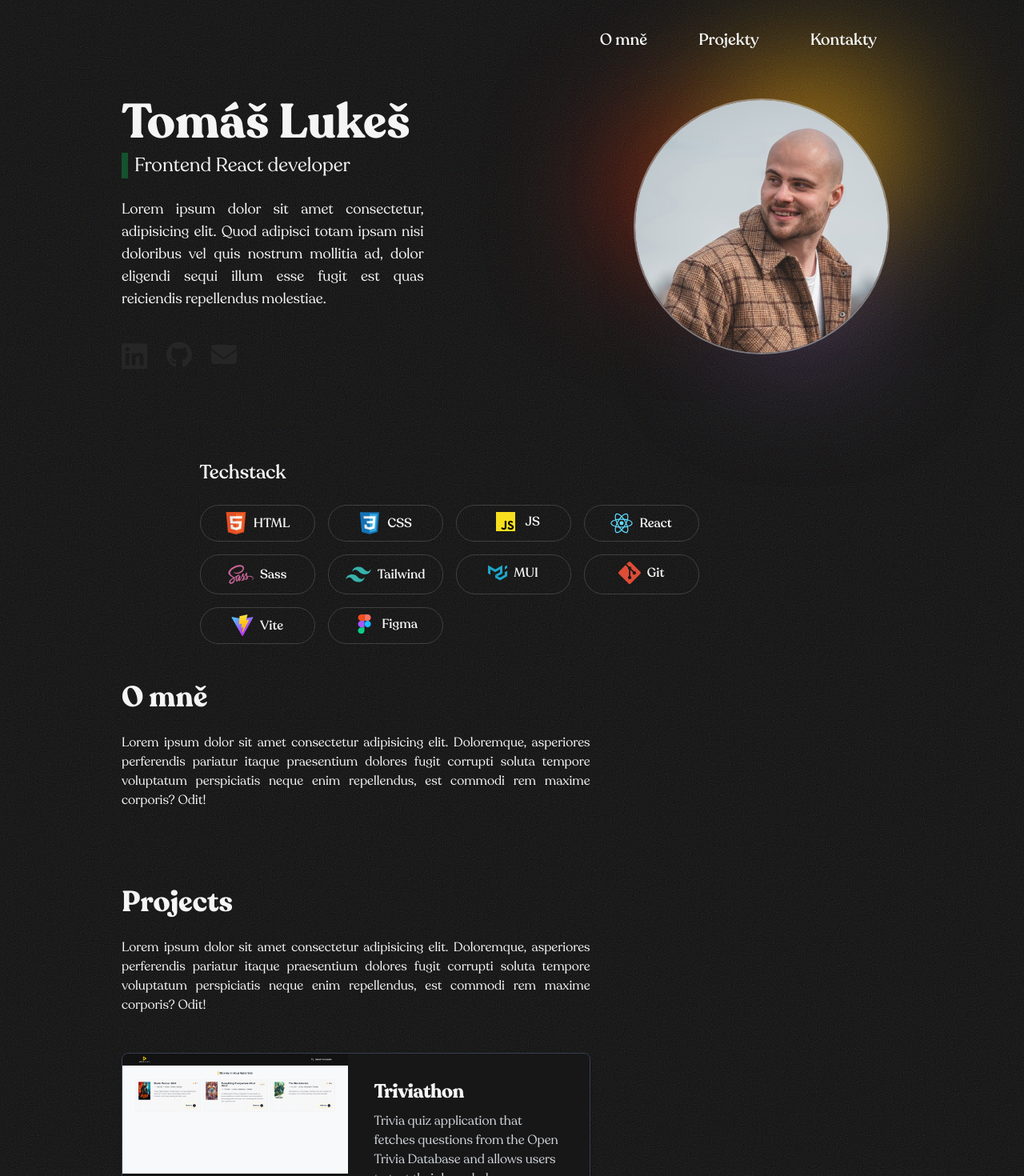
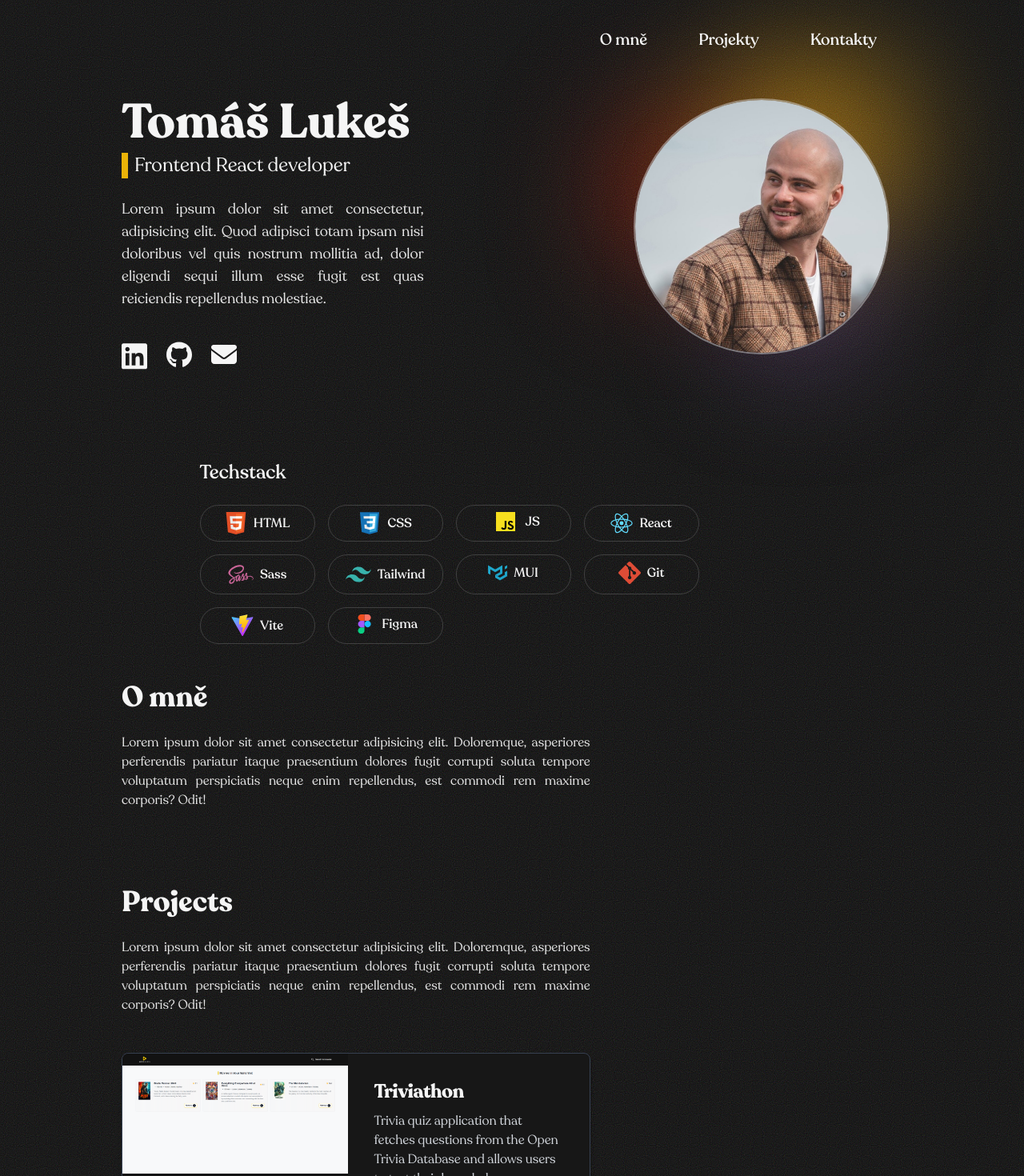
Before and after one commit to TomasLukes/portfolio-page, a React (Vite) app: page / in a window 1280 px wide. Shown: the top 1470 px of the page at 80% size. Built offline with nearby package versions, Linux system fonts and the light colour scheme.

Commit message:
Styling adjustments for dark theme change

```diff
--- a/src/components/About.jsx
+++ b/src/components/About.jsx
@@ -6,7 +6,7 @@ export default function About() {
       {/* About container */}
       <div className="container mx-auto">
         <h2 className="text-2xl md:text-4xl font-bold pb-3 md:pb-6">O mně</h2>
-        <p className="md:w-3/5 text-justify">Lorem ipsum dolor sit amet consectetur adipisicing elit. Doloremque, asperiores perferendis pariatur
+        <p className="md:w-3/5 text-justify text-neutral-200">Lorem ipsum dolor sit amet consectetur adipisicing elit. Doloremque, asperiores perferendis pariatur
           itaque praesentium dolores fugit corrupti soluta tempore voluptatum perspiciatis neque enim repellendus,
           est commodi rem maxime corporis? Odit!
         </p>
--- a/src/components/Contacts.jsx
+++ b/src/components/Contacts.jsx
@@ -12,25 +12,25 @@ export default function Contacts() {
           <div className="flex flex-row gap-2 md:gap-4">
             {/* Name input */}
             <input type='text' name="name" placeholder="Jméno" className="placeholder:italic placeholder:text-slate-400 block
-             bg-neutral-50 w-full border border-neutral-800 rounded-md py-2 pl-3 pr-3 shadow-sm
+             bg-neutral-50 w-full rounded-md py-2 pl-3 pr-3 shadow-sm
              focus:outline-none focus:border-yello-500 focus:ring-yellow-500 focus:ring-1 sm:text-sm"
             />
             {/* Email input */}
             <input type='email' name="email" placeholder="E-mail" className="placeholder:italic placeholder:text-slate-400 block
-             bg-neutral-50 w-full border border-neutral-800 rounded-md py-2 pl-3 pr-3 shadow-sm
+             bg-neutral-50 w-full rounded-md py-2 pl-3 pr-3 shadow-sm
              focus:outline-none focus:border-yello-500 focus:ring-yellow-500 focus:ring-1 sm:text-sm"
             />
           </div>
           {/* Message textarea */}
           <div>
             <textarea name="message" placeholder="Zpráva" className="placeholder:italic placeholder:text-slate-400 block
-            bg-neutral-50 w-full border border-neutral-800 rounded-md h-32 resize-none py-2 pl-3 pr-3 shadow-sm
+            bg-neutral-50 w-full rounded-md h-32 resize-none py-2 pl-3 pr-3 shadow-sm
               focus:outline-none focus:border-yello-500 focus:ring-yellow-500 focus:ring-1 sm:text-sm md:mt-3"
             >
             </textarea>
           </div>
           {/* Submit button */}
-          <button className="mt-4 md:mt-6 m px-6 py-3 bg-neutral-900 text-neutral-100 rounded-lg">
+          <button className="mt-4 md:mt-6 m px-6 py-3 bg-neutral-800 text-neutral-100 rounded-lg border border-neutral-50">
             Odeslat
           </button>
         </form>
--- a/src/components/Hero.jsx
+++ b/src/components/Hero.jsx
@@ -11,11 +11,11 @@ export default function Hero() {
           <h1 className="text-3xl md:text-6xl font-bold whitespace-nowrap md:whitespace-normal pb-1 md:pb-2">
             Tomáš Lukeš
           </h1>
-          <h3 className="text-xl md:text-2xl mb-3 md:mb-6 border-solid border-l-8 pl-2 border-green-900">
+          <h3 className="text-xl md:text-2xl mb-3 md:mb-6 border-solid border-l-8 pl-2 border-yellow-500">
             Frontend React developer
           </h3>
           {/* Info paragraph desktop */}
-          <p className="hidden md:block w-4/5 text-lg text-justify pb-6">
+          <p className="hidden md:block w-4/5 text-lg text-justify pb-6 text-neutral-200">
             Lorem ipsum dolor sit amet consectetur, adipisicing elit.
             Quod adipisci totam ipsam nisi doloribus vel quis nostrum mollitia ad,
             dolor eligendi sequi illum esse fugit est quas reiciendis repellendus molestiae.
@@ -24,19 +24,19 @@ export default function Hero() {
           <div className="flex gap-4 pb-3 md:py-4 md:gap-6">
             {/* Linkedin logo */}
             <a href="https://www.linkedin.com/in/tomas-lukes" className="">
-              <svg className="w-6 md:w-8 fill-neutral-800 hover:scale-105" xmlns="http://www.w3.org/2000/svg" viewBox="0 0 448 512" >
+              <svg className="w-6 md:w-8  fill-neutral-100 hover:fill-yellow-500 hover:scale-105" xmlns="http://www.w3.org/2000/svg" viewBox="0 0 448 512" >
                 <path d="M416 32H31.9C14.3 32 0 46.5 0 64.3v383.4C0 465.5 14.3 480 31.9 480H416c17.6 0 32-14.5 32-32.3V64.3c0-17.8-14.4-32.3-32-32.3zM135.4 416H69V202.2h66.5V416zm-33.2-243c-21.3 0-38.5-17.3-38.5-38.5S80.9 96 102.2 96c21.2 0 38.5 17.3 38.5 38.5 0 21.3-17.2 38.5-38.5 38.5zm282.1 243h-66.4V312c0-24.8-.5-56.7-34.5-56.7-34.6 0-39.9 27-39.9 54.9V416h-66.4V202.2h63.7v29.2h.9c8.9-16.8 30.6-34.5 62.9-34.5 67.2 0 79.7 44.3 79.7 101.9V416z"/>
               </svg>
             </a>
             {/* Github logo */}
             <a href="https://github.com/TomasLukes">
-              <svg className="w-6 md:w-8 fill-neutral-800 hover:scale-105" xmlns="http://www.w3.org/2000/svg" viewBox="0 0 496 512">
+              <svg className="w-6 md:w-8 fill-neutral-100 hover:fill-yellow-500 hover:scale-105" xmlns="http://www.w3.org/2000/svg" viewBox="0 0 496 512">
                 <path d="M165.9 397.4c0 2-2.3 3.6-5.2 3.6-3.3.3-5.6-1.3-5.6-3.6 0-2 2.3-3.6 5.2-3.6 3-.3 5.6 1.3 5.6 3.6zm-31.1-4.5c-.7 2 1.3 4.3 4.3 4.9 2.6 1 5.6 0 6.2-2s-1.3-4.3-4.3-5.2c-2.6-.7-5.5.3-6.2 2.3zm44.2-1.7c-2.9.7-4.9 2.6-4.6 4.9.3 2 2.9 3.3 5.9 2.6 2.9-.7 4.9-2.6 4.6-4.6-.3-1.9-3-3.2-5.9-2.9zM244.8 8C106.1 8 0 113.3 0 252c0 110.9 69.8 205.8 169.5 239.2 12.8 2.3 17.3-5.6 17.3-12.1 0-6.2-.3-40.4-.3-61.4 0 0-70 15-84.7-29.8 0 0-11.4-29.1-27.8-36.6 0 0-22.9-15.7 1.6-15.4 0 0 24.9 2 38.6 25.8 21.9 38.6 58.6 27.5 72.9 20.9 2.3-16 8.8-27.1 16-33.7-55.9-6.2-112.3-14.3-112.3-110.5 0-27.5 7.6-41.3 23.6-58.9-2.6-6.5-11.1-33.3 2.6-67.9 20.9-6.5 69 27 69 27 20-5.6 41.5-8.5 62.8-8.5s42.8 2.9 62.8 8.5c0 0 48.1-33.6 69-27 13.7 34.7 5.2 61.4 2.6 67.9 16 17.7 25.8 31.5 25.8 58.9 0 96.5-58.9 104.2-114.8 110.5 9.2 7.9 17 22.9 17 46.4 0 33.7-.3 75.4-.3 83.6 0 6.5 4.6 14.4 17.3 12.1C428.2 457.8 496 362.9 496 252 496 113.3 383.5 8 244.8 8zM97.2 352.9c-1.3 1-1 3.3.7 5.2 1.6 1.6 3.9 2.3 5.2 1 1.3-1 1-3.3-.7-5.2-1.6-1.6-3.9-2.3-5.2-1zm-10.8-8.1c-.7 1.3.3 2.9 2.3 3.9 1.6 1 3.6.7 4.3-.7.7-1.3-.3-2.9-2.3-3.9-2-.6-3.6-.3-4.3.7zm32.4 35.6c-1.6 1.3-1 4.3 1.3 6.2 2.3 2.3 5.2 2.6 6.5 1 1.3-1.3.7-4.3-1.3-6.2-2.2-2.3-5.2-2.6-6.5-1zm-11.4-14.7c-1.6 1-1.6 3.6 0 5.9 1.6 2.3 4.3 3.3 5.6 2.3 1.6-1.3 1.6-3.9 0-6.2-1.4-2.3-4-3.3-5.6-2z"/>
               </svg>
             </a>
             {/* Email */}
             <a href="mailto:lukest@seznam.cz">
-              <svg className="w-6 md:w-8 fill-neutral-800 hover:scale-105" xmlns="http://www.w3.org/2000/svg" viewBox="0 0 512 512">
+              <svg className="w-6 md:w-8 fill-neutral-100 hover:fill-yellow-500 hover:scale-105" xmlns="http://www.w3.org/2000/svg" viewBox="0 0 512 512">
                 <path d="M48 64C21.5 64 0 85.5 0 112c0 15.1 7.1 29.3 19.2 38.4L236.8 313.6c11.4 8.5 27 8.5 38.4 0L492.8 150.4c12.1-9.1 19.2-23.3 19.2-38.4c0-26.5-21.5-48-48-48H48zM0 176V384c0 35.3 28.7 64 64 64H448c35.3 0 64-28.7 64-64V176L294.4 339.2c-22.8 17.1-54 17.1-76.8 0L0 176z"/>
               </svg>
             </a>
@@ -57,7 +57,7 @@ export default function Hero() {
         </div>
       </div>
 
-      <p className="md:hidden container mx-auto text-justify pt-6 ">
+      <p className="md:hidden container mx-auto text-justify pt-6 text-neutral-200">
             Lorem ipsum dolor sit amet consectetur, adipisicing elit.
             Quod adipisci totam ipsam nisi doloribus vel quis nostrum mollitia ad,
             dolor eligendi sequi illum esse fugit est quas reiciendis repellendus molestiae.
--- a/src/components/Navbar.jsx
+++ b/src/components/Navbar.jsx
@@ -22,9 +22,9 @@ export default function Navbar() {
 
         {/* Menu items - desktop */}
         <div className="hidden md:flex space-x-16 text-lg md:text-xl">
-          <a href="#about" className="hover:text-neutral-700 drop-shadow-sm">O mně</a>
-          <a href="#projects" className="hover:text-neutral-700 drop-shadow-sm">Projekty</a>
-          <a href="#contacts" className="hover:text-neutral-700 drop-shadow-sm">Kontakty</a>
+          <a href="#about" className="hover:text-yellow-500 drop-shadow-sm">O mně</a>
+          <a href="#projects" className="hover:text-yellow-500 drop-shadow-sm">Projekty</a>
+          <a href="#contacts" className="hover:text-yellow-500 drop-shadow-sm">Kontakty</a>
         </div>
 
         {/* Hamburger icon */}
@@ -41,12 +41,12 @@ export default function Navbar() {
       {/* Mobile menu */}
       <div className="md:hidden">
         <div id="menu" className={`${!mobileMenuOpen && 'hidden'} absolute flex flex-col gap-4 items-center self-end py-8 font-bold rounded-sm
-         bg-neutral-200 sm:w-auto sm:self-center left-6 right-6 drop-shadow-md`}>
-          <a href="#about" className="hover:text-neutral-700">O mně</a>
+         bg-neutral-200 text-neutral-900 sm:w-auto sm:self-center left-6 right-6 drop-shadow-md`}>
+          <a href="#about">O mně</a>
             <span className="w-4/5 mx-auto border border-solid border-b-1 border-gray-300 drop-shadow-sm"></span>
-          <a href="#projects" className="hover:text-neutral-700">Projekty</a>
+          <a href="#projects">Projekty</a>
             <span className="w-4/5 mx-auto border border-solid border-b-1 border-gray-300 drop-shadow-sm"></span>
-          <a href="#contacts" className="hover:text-neutral-700">Kontakty</a>
+          <a href="#contacts">Kontakty</a>
         </div>
       </div>
     </nav>
--- a/src/components/Projects.jsx
+++ b/src/components/Projects.jsx
@@ -10,7 +10,7 @@ export default function Projects() {
         <h2 className="text-2xl md:text-4xl font-bold pb-3 md:pb-6">
           Projects
         </h2>
-        <p className="md:w-3/5 text-justify pb-6 md:pb-12">Lorem ipsum dolor sit amet consectetur adipisicing elit. Doloremque, asperiores perferendis pariatur
+        <p className="md:w-3/5 text-justify pb-6 md:pb-12 text-neutral-200">Lorem ipsum dolor sit amet consectetur adipisicing elit. Doloremque, asperiores perferendis pariatur
           itaque praesentium dolores fugit corrupti soluta tempore voluptatum perspiciatis neque enim repellendus,
           est commodi rem maxime corporis? Odit!
         </p>
@@ -36,7 +36,7 @@ export default function Projects() {
         <h3 className="text-xl md:text-2xl font-semibold pt-6 md:pt-12 pb-3 md:pb-6">
           Scrimba solo projects
         </h3>
-        <p className="md:w-3/5 text-justify pb-6">Lorem ipsum dolor sit amet consectetur adipisicing elit. Doloremque, asperiores perferendis pariatur
+        <p className="md:w-3/5 text-justify pb-6 text-neutral-200">Lorem ipsum dolor sit amet consectetur adipisicing elit. Doloremque, asperiores perferendis pariatur
           itaque praesentium dolores fugit corrupti soluta tempore voluptatum perspiciatis neque enim repellendus,
           est commodi rem maxime corporis? Odit!
         </p>
--- a/src/styles/output.css
+++ b/src/styles/output.css
@@ -784,11 +784,6 @@ video {
   border-color: rgb(55 65 81 / var(--tw-border-opacity));
 }
 
-.border-green-900 {
-  --tw-border-opacity: 1;
-  border-color: rgb(20 83 45 / var(--tw-border-opacity));
-}
-
 .border-neutral-300 {
   --tw-border-opacity: 1;
   border-color: rgb(212 212 212 / var(--tw-border-opacity));
@@ -804,6 +799,26 @@ video {
   border-color: rgb(38 38 38 / var(--tw-border-opacity));
 }
 
+.border-yellow-500 {
+  --tw-border-opacity: 1;
+  border-color: rgb(234 179 8 / var(--tw-border-opacity));
+}
+
+.border-neutral-50 {
+  --tw-border-opacity: 1;
+  border-color: rgb(250 250 250 / var(--tw-border-opacity));
+}
+
+.border-neutral-100 {
+  --tw-border-opacity: 1;
+  border-color: rgb(245 245 245 / var(--tw-border-opacity));
+}
+
+.border-gray-500 {
+  --tw-border-opacity: 1;
+  border-color: rgb(107 114 128 / var(--tw-border-opacity));
+}
+
 .border-opacity-50 {
   --tw-border-opacity: 0.5;
 }
@@ -828,12 +843,17 @@ video {
   background-color: rgb(23 23 23 / var(--tw-bg-opacity));
 }
 
+.bg-yellow-500 {
+  --tw-bg-opacity: 1;
+  background-color: rgb(234 179 8 / var(--tw-bg-opacity));
+}
+
+.fill-neutral-100 {
+  fill: #f5f5f5;
+}
+
 .fill-neutral-200 {
   fill: #e5e5e5;
-}
-
-.fill-neutral-800 {
-  fill: #262626;
 }
 
 .object-cover {
@@ -1010,6 +1030,11 @@ video {
 .text-neutral-300 {
   --tw-text-opacity: 1;
   color: rgb(212 212 212 / var(--tw-text-opacity));
+}
+
+.text-neutral-900 {
+  --tw-text-opacity: 1;
+  color: rgb(23 23 23 / var(--tw-text-opacity));
 }
 
 .shadow-md {
@@ -1449,9 +1474,18 @@ body::before {
   border-color: rgb(234 179 8 / var(--tw-border-opacity));
 }
 
+.hover\:fill-yellow-500:hover {
+  fill: #eab308;
+}
+
 .hover\:text-neutral-700:hover {
   --tw-text-opacity: 1;
   color: rgb(64 64 64 / var(--tw-text-opacity));
+}
+
+.hover\:text-yellow-500:hover {
+  --tw-text-opacity: 1;
+  color: rgb(234 179 8 / var(--tw-text-opacity));
 }
 
 .focus\:outline-none:focus {
```
